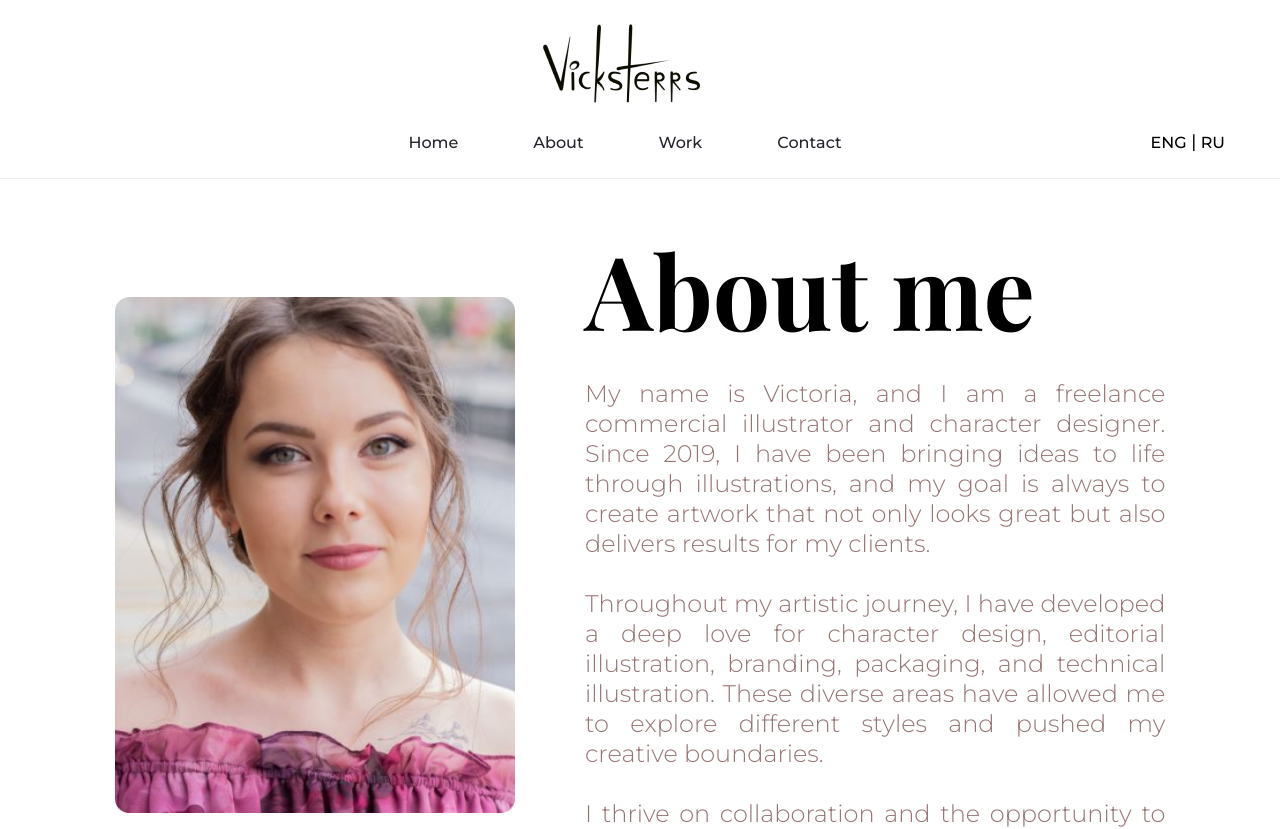
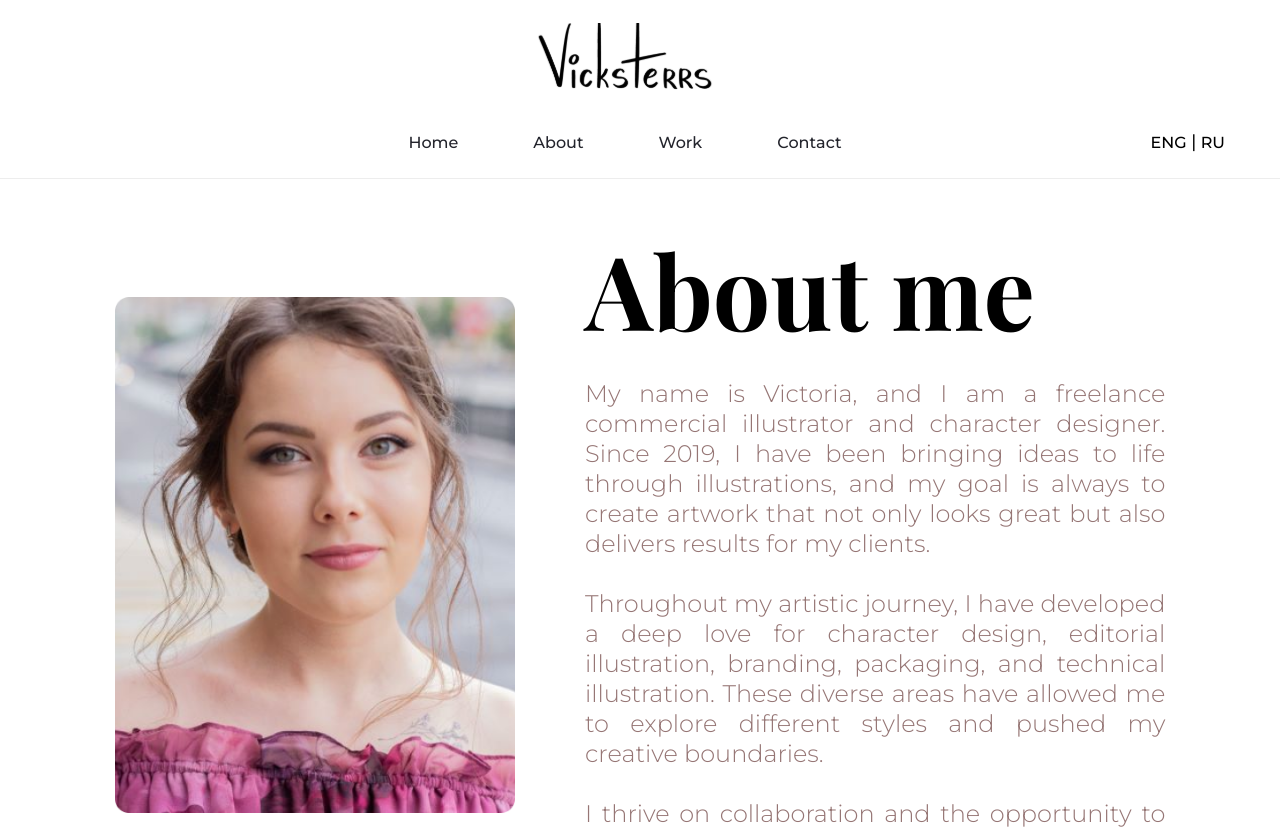
Before and after one commit to proactative/vicksterrs, a React (Create React App) app: page / in a window 1280 px wide. Shown: the top 829 px of the page. Built offline with nearby package versions, Linux system fonts and the light colour scheme.

Commit message:
feat: update logo

```diff
--- a/src/components/Header/Header.css
+++ b/src/components/Header/Header.css
@@ -12,7 +12,7 @@
 }
 
 .header__logo {
-  background: url('../../images/Logo.jpg');
+  background: url('../../images/Logo.svg');
   width: 217px;
   height: 93px;
   align-self: center;
```
Also changed, not shown: src/images/Logo.svg.
